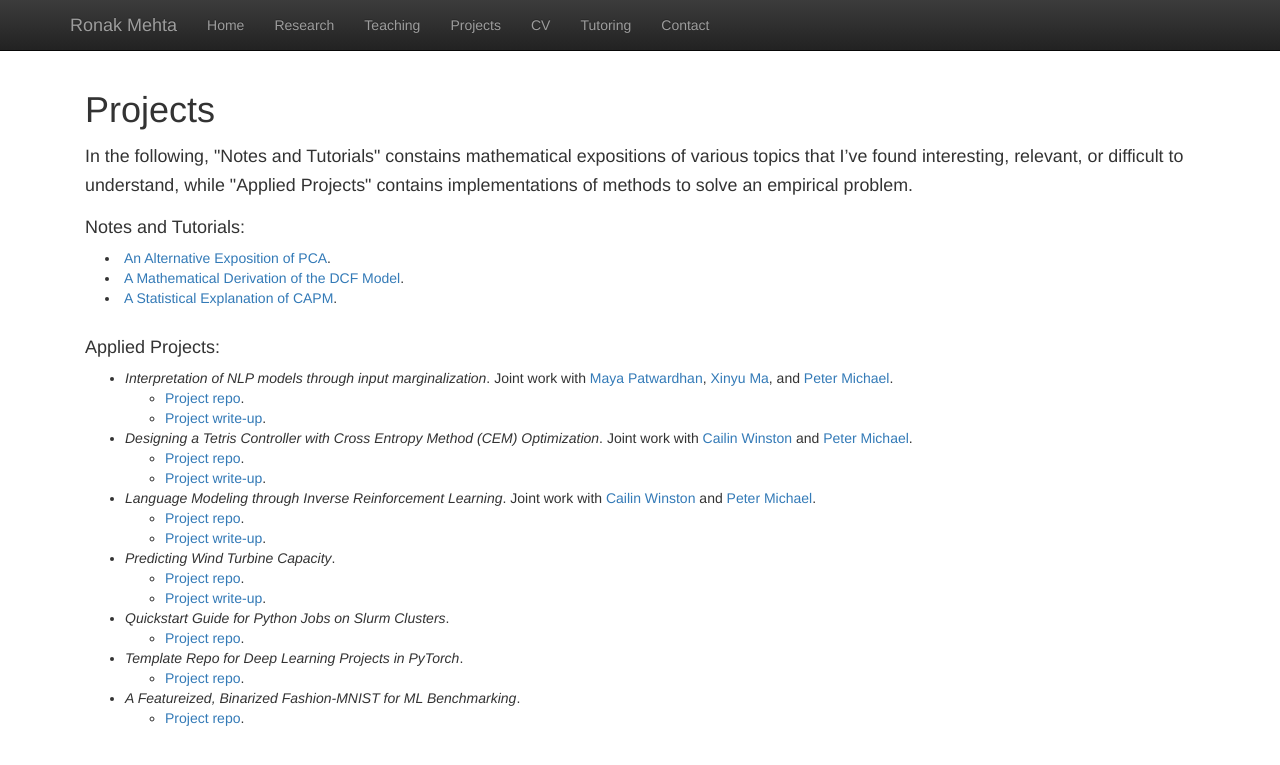
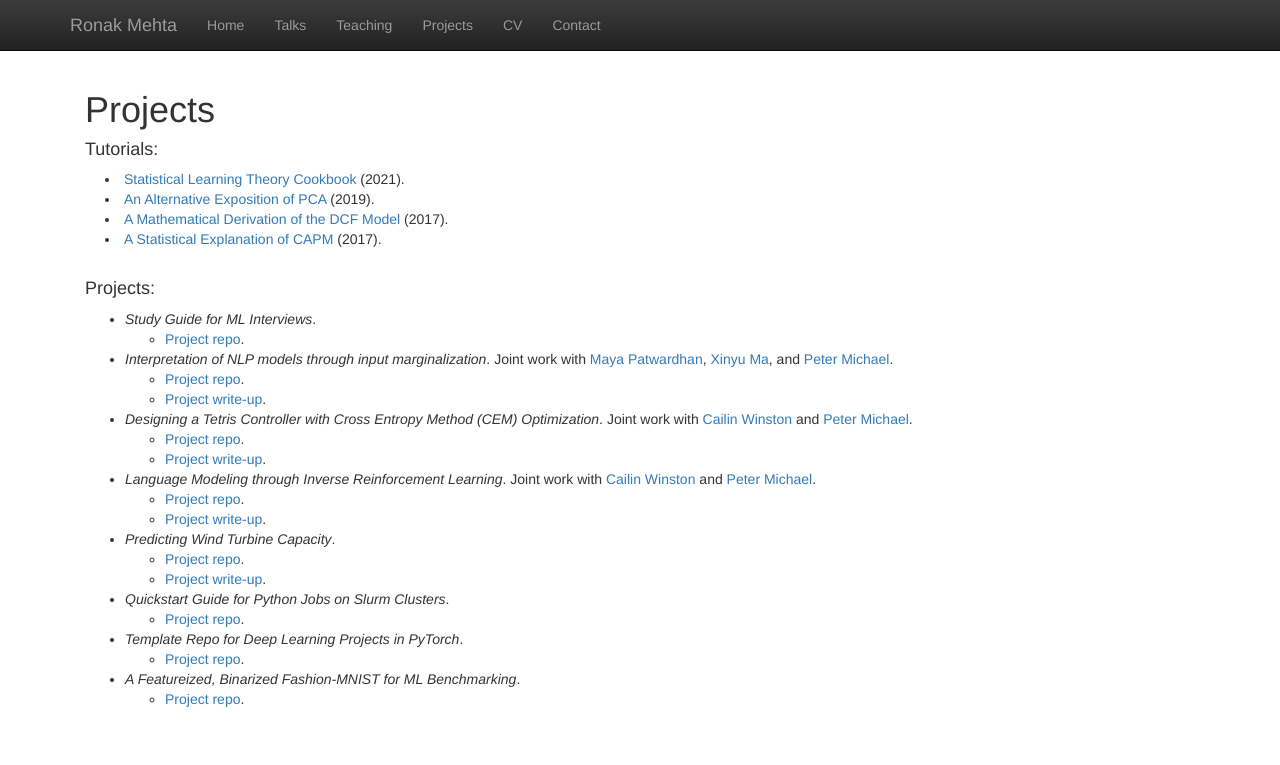
Before and after one commit to shreyap18/shreyap18.github.io, a Jekyll site: the page built from projects.html, in a window 1280 px wide. Shown: the top 765 px of the page. Built offline with Jekyll 4.4.1, drawn with Linux system fonts in a browser that asks for light colours; nearby versions of some CDN libraries; library files that are not in the unit come from our copies.

Commit message:
Removing research and tutoring tab and updating text.

```diff
--- a/_layouts/default.html
+++ b/_layouts/default.html
@@ -43,11 +43,12 @@
       <div id="navbar" class="collapse navbar-collapse">
         <ul class="nav navbar-nav">
           <li><a class="active" href="//ronakdm.github.io">Home</a></li>
-          <li><a class="active" href="research.html">Research</a></li>
+          <!-- <li><a class="active" href="research.html">Research</a></li> -->
+          <li><a class="active" href="talks.html">Talks</a></li>
           <li><a class="active" href="teaching.html">Teaching</a></li>
           <li><a class="active" href="projects.html">Projects</a></li>
           <li><a class="active" href="cv.html">CV</a></li>
-          <li><a class="active" href="tutoring.html">Tutoring</a></li>
+          <!-- <li><a class="active" href="tutoring.html">Tutoring</a></li> -->
           <li><a class="active" href="contact.html">Contact</a></li>
         </ul>
       </div>
--- a/projects.html
+++ b/projects.html
@@ -5,26 +5,35 @@ title: 'Projects'
 
 <h1 style="margin-top:0;">Projects</h1>
 
-<p class="lead"><small>
+<!-- <p class="lead"><small>
         In the following, "Notes and Tutorials" constains mathematical expositions of various topics that I’ve found
         interesting, relevant, or difficult
         to understand, while "Applied Projects" contains implementations of methods to solve an empirical
-        problem.</small></p>
+        problem.</small></p> -->
 
-<h4>Notes and Tutorials:</h4>
+<h4>Tutorials:</h4>
 <p class="content" style="padding:0px;margin:0px 20px 0px;">
+    <li style="padding:0px;margin:0px 20px 0px;"> <a
+            href="projects/statistical_learning_theory_cookbook.pdf">Statistical Learning Theory Cookbook</a> (2021).
+    </li>
     <li style="padding:0px;margin:0px 20px 0px;"> <a href="projects/An_Alternative_Exposition_of_PCA.pdf">An Alternative
-            Exposition of PCA</a>. </li>
+            Exposition of PCA</a> (2019). </li>
     <li style="padding:0px;margin:0px 20px 0px;"> <a href="projects/DCF.pdf">A Mathematical Derivation of the DCF
-            Model</a>. </li>
-    <li style="padding:0px;margin:0px 20px 0px;"> <a href="projects/CAPM.pdf">A Statistical Explanation of CAPM</a>.
+            Model</a> (2017). </li>
+    <li style="padding:0px;margin:0px 20px 0px;"> <a href="projects/CAPM.pdf">A Statistical Explanation of CAPM</a>
+        (2017).
     </li>
     <br />
 </p>
 
-<h4>Applied Projects:</h4>
+<h4>Projects:</h4>
 <p class="content" style="padding:0px;margin:0px 20px 0px;">
 <ul>
+    <li style="padding:0px;margin:0px 0px 0px;"> <i>Study Guide for ML Interviews</i>.
+        <ul>
+            <li> <a href="https://github.com/ronakdm/ml-interviews">Project repo</a>. </li>
+        </ul>
+    </li>
     <li style="padding:0px;margin:0px 0px 0px;"> <i>Interpretation of NLP models through input marginalization</i>.
         Joint work with <a href="https://github.com/mayapatward">Maya Patwardhan</a>, <a
             href="https://github.com/maxinY">Xinyu Ma</a>, and <a href="https://github.com/ptrmcl">Peter Michael</a>.
```
Also changed, not shown: index.html (+4 -5 lines), research.html (+4 -9 lines), talks.html (added, +13 -0 lines), teaching.html (+14 -3 lines), 3 other files.
